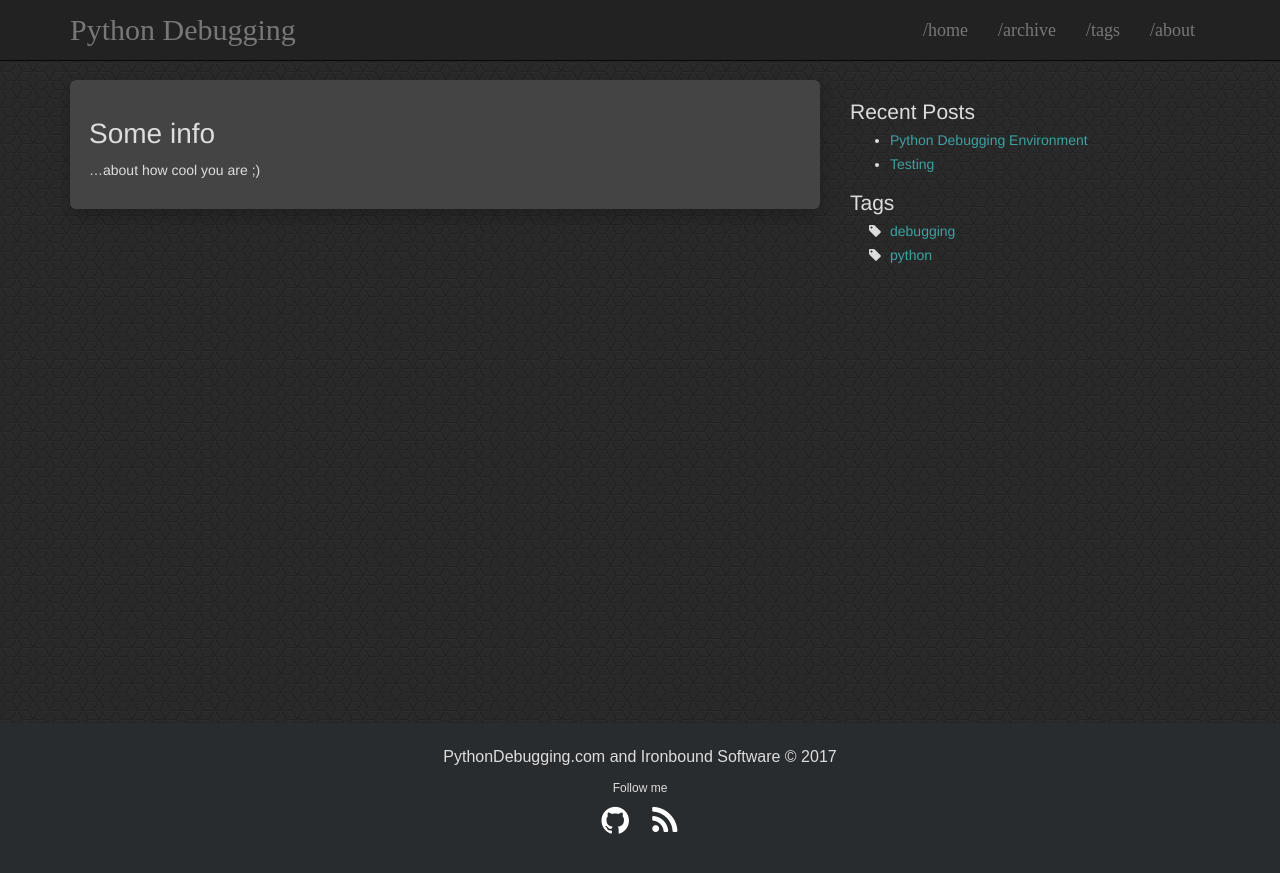
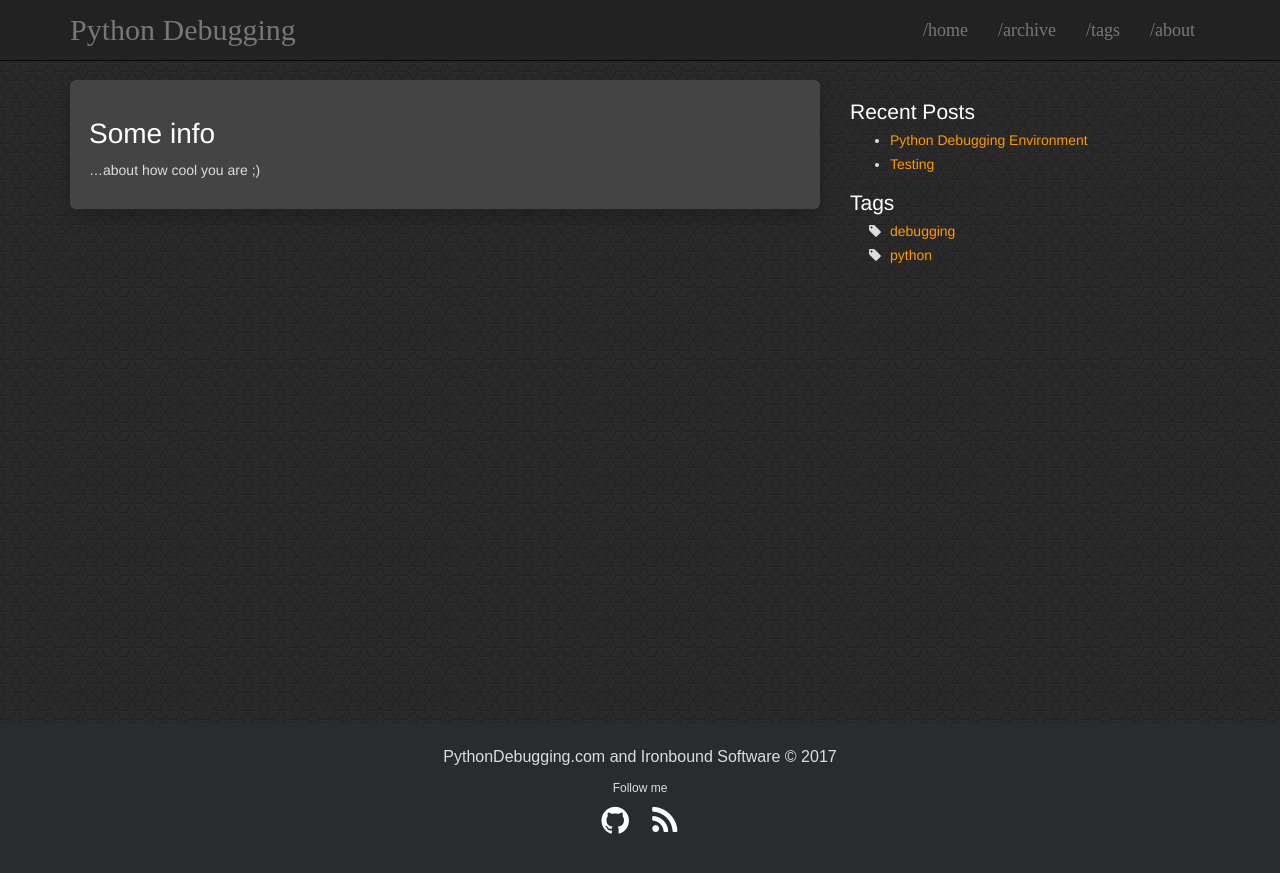
Before and after one commit to nloadholtes/pythondebugging.com, a Jekyll site: the page built from about.md, in a window 1280 px wide. Shown: the top 873 px of the page. Built offline with Jekyll 4.4.1, drawn with Linux system fonts in a browser that asks for light colours.

Commit message:
Better colors

```diff
--- a/css/theme.scss
+++ b/css/theme.scss
@@ -17,12 +17,13 @@
 //********************************************************
 
 // Several accent colors, choose one or create your own!
-$accent-color: #3CA2A2;    // original =)
+//$accent-color: #3CA2A2;    // original =)
 //$accent-color: #C38FD6;  // velvet
 //$accent-color: #8FD6B3;  // greenish
 //$accent-color: #35B4DE;  // bluish
 //$accent-color: #D2E354;  // yellowish
 //$accent-color: #52B54B;  // green
+$accent-color: #ff9900;  // Organgish
 
 $font-color: #dddddd;
 $background-color: #292929;
@@ -30,6 +31,7 @@
 $footer-background-color: #292c2f;
 $note-color: #87CEFA;
 $warning-color: #ffff00;
+$white-color: #ffffff;
 
 //********************************************************
 //                  Common styles
@@ -50,9 +52,9 @@
   width: 75%;
 }
 
-h1 { font-size: 2em; }
-h2 { font-size: 1.5em; }
-h3 { font-size: 1.17em; }
+h1 { font-size: 2em; color: $white-color; }
+h2 { font-size: 1.5em; color: $white-color; }
+h3 { font-size: 1.17em; color: $white-color; }
 h4 { font-size: 1.12em; }
 h5 { font-size: .83em; }
 h6 { font-size: .75em; }
```
